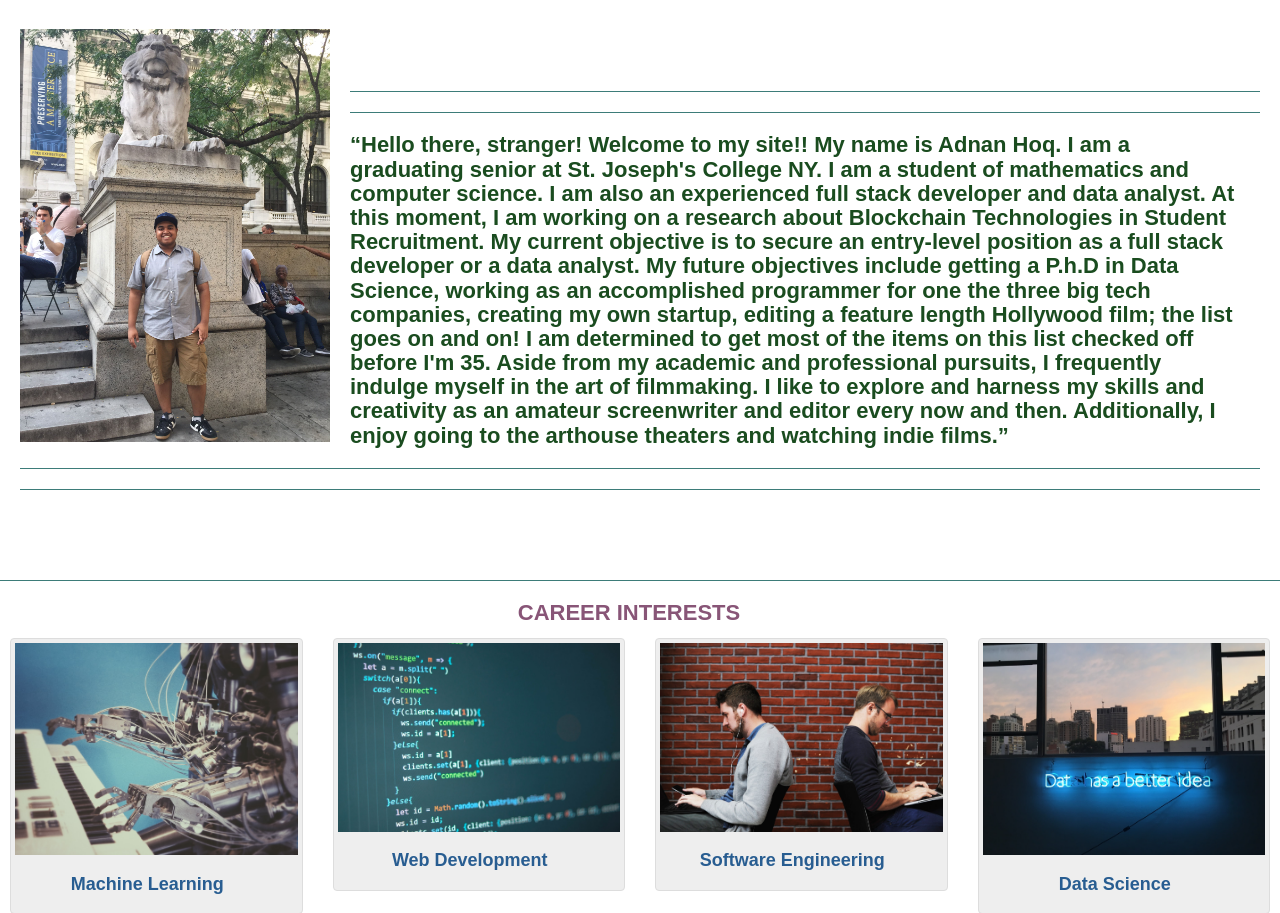
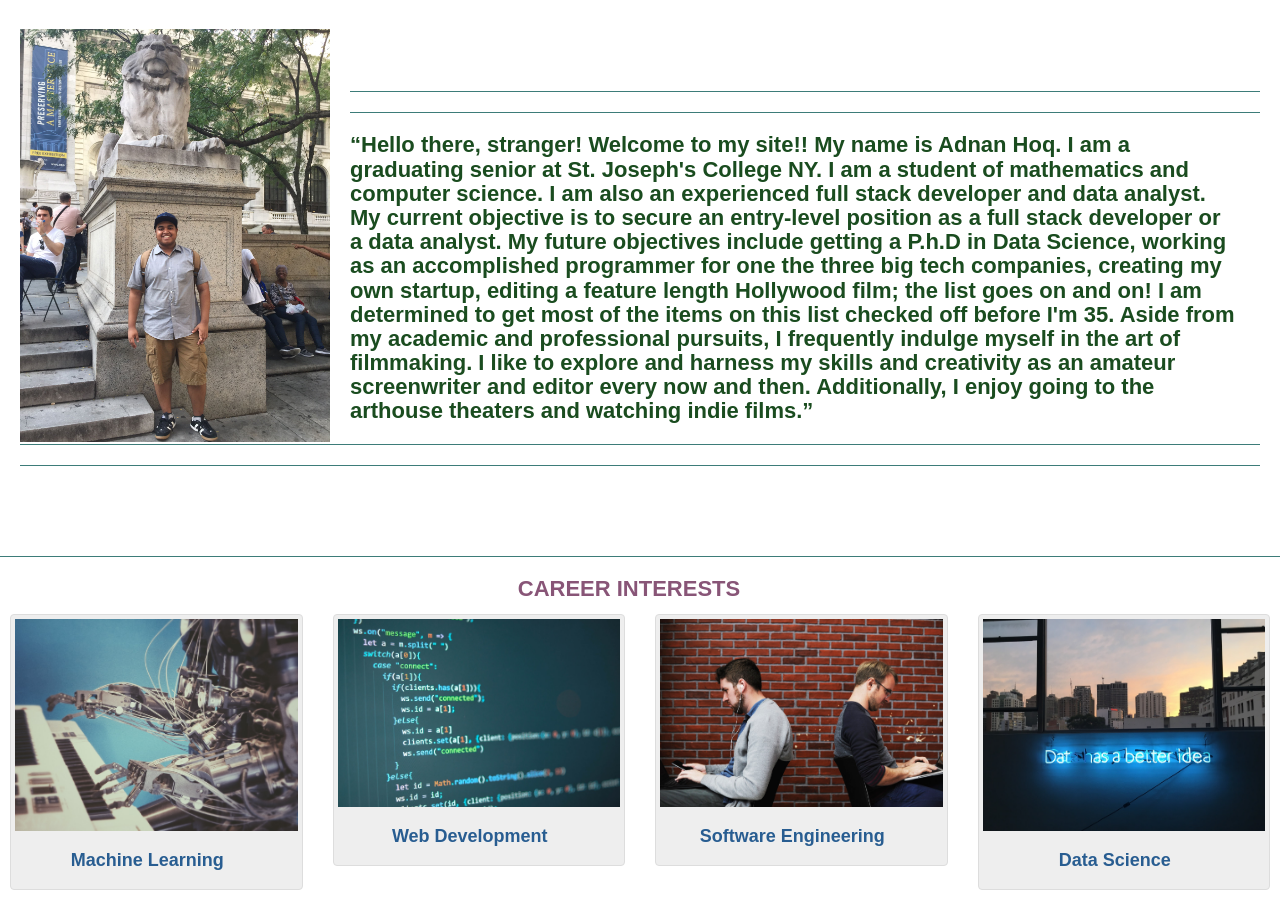
Before and after one commit to Ahoq/new_site, a Django app: page / in a window 1280 px wide. Shown: the part 170-1083 px from the top of the page. Run offline with Django 3.2, Linux system fonts and the light colour scheme; some libraries are stand-ins or nearby versions.

Commit message:
intro updated 2

```diff
--- a/aweb/website/templates/website/index.html
+++ b/aweb/website/templates/website/index.html
@@ -80,7 +80,7 @@ function myFunction() {
     <hr><hr>
     <p>
         <h1>“Hello there, stranger! Welcome to my site!!
-        My name is Adnan Hoq. I am a graduating senior at St. Joseph's College NY. I am a student of mathematics and computer science. I am also an experienced full stack developer and data analyst. At this moment, I am working on a research about Blockchain Technologies in Student Recruitment. My current objective is to secure an entry-level position as a full stack developer or a data analyst. My future objectives include getting a P.h.D in Data Science, working as an accomplished programmer for one the three big tech companies, creating my own startup, editing a feature length Hollywood film; the list goes on and on! I am determined to get most of the items on this list checked off before I'm 35. Aside from my academic and professional pursuits, I frequently indulge myself in the art of filmmaking. I like to explore and harness my skills and creativity as an amateur screenwriter and editor every now and then. Additionally, I enjoy going to the arthouse theaters and watching indie films.”</h1>
+        My name is Adnan Hoq. I am a graduating senior at St. Joseph's College NY. I am a student of mathematics and computer science. I am also an experienced full stack developer and data analyst. My current objective is to secure an entry-level position as a full stack developer or a data analyst. My future objectives include getting a P.h.D in Data Science, working as an accomplished programmer for one the three big tech companies, creating my own startup, editing a feature length Hollywood film; the list goes on and on! I am determined to get most of the items on this list checked off before I'm 35. Aside from my academic and professional pursuits, I frequently indulge myself in the art of filmmaking. I like to explore and harness my skills and creativity as an amateur screenwriter and editor every now and then. Additionally, I enjoy going to the arthouse theaters and watching indie films.”</h1>
             <hr><hr>
     </p>
 
```
